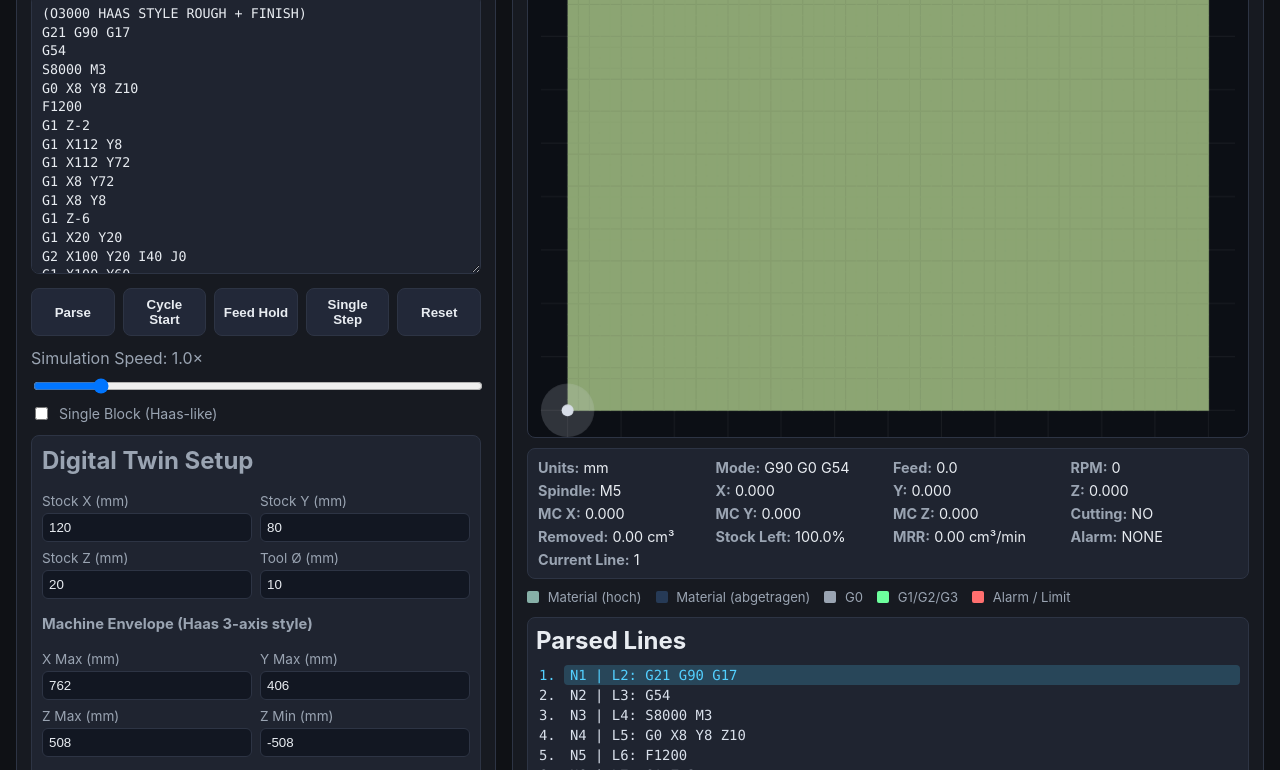
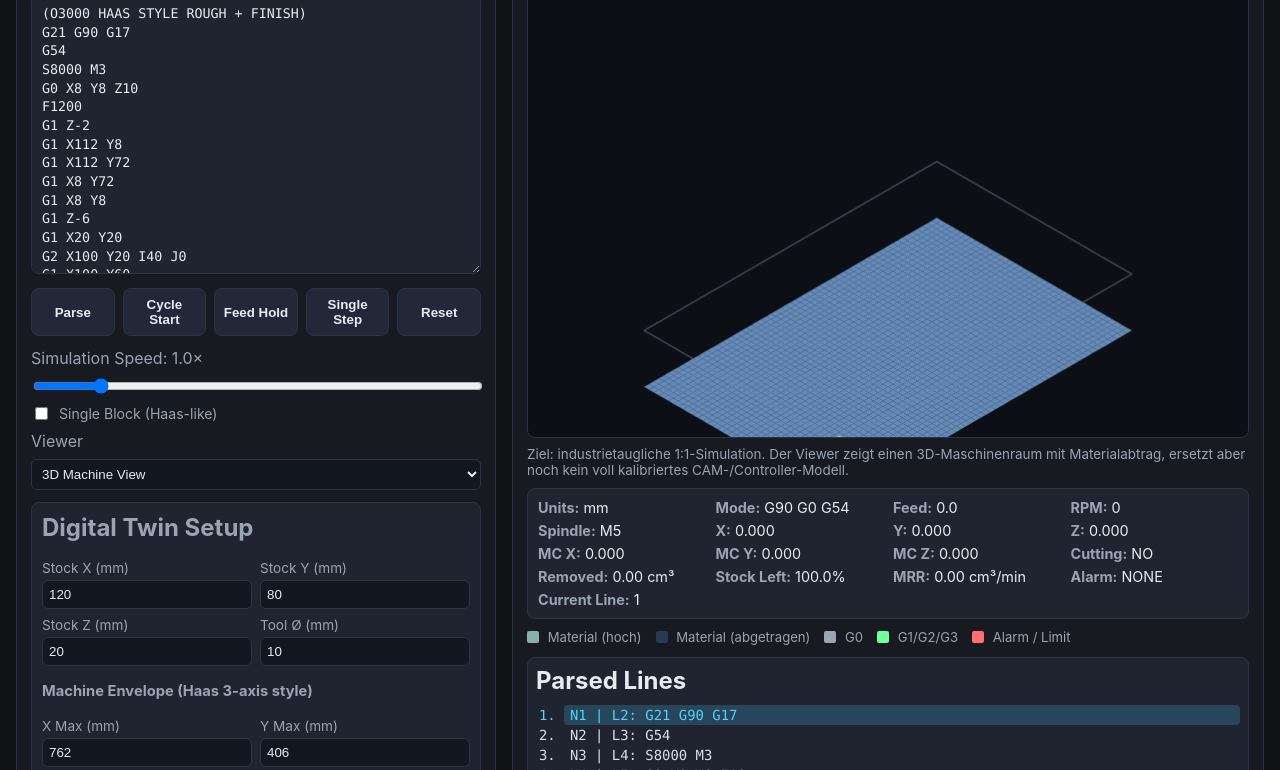
Before and after one commit to kemwe51/Sim4.0, a plain HTML site: page index.html in a window 1280 px wide. Shown: the part 76-846 px from the top of the page. Drawn offline with Linux system fonts and the light colour scheme.

Commit message:
Add 3D machine viewer mode for CNC removal simulation

```diff
--- a/app.js
+++ b/app.js
@@ -35,6 +35,7 @@ const singleBlockInput = $('singleBlock');
 
 const speedSlider = $('speedSlider');
 const speedValue = $('speedValue');
+const viewModeSelect = $('viewMode');
 const parsedLinesEl = $('parsedLines');
 
 const stockWidthInput = $('stockWidth');
@@ -133,6 +134,7 @@ const state = {
   lineAccumulator: 0,
   lastTs: null,
   mrrCm3PerMin: 0,
+  viewMode: '3d',
 };
 
 function cleanLine(line) {
@@ -533,17 +535,117 @@ function drawTool(bounds, w, h) {
   ctx.fill();
 }
 
+function projectIso(point, w, h) {
+  const stock = state.setup.stock;
+  const x = point.x - stock.width / 2;
+  const y = point.y - stock.height / 2;
+  const z = point.z;
+  const angle = Math.PI / 6;
+  const isoX = (x - y) * Math.cos(angle);
+  const isoY = (x + y) * Math.sin(angle) - z;
+  const spanX = (stock.width + stock.height) * 0.5 + 40;
+  const spanY = stock.depth + (stock.width + stock.height) * 0.3 + 60;
+  const scale = Math.min(w / spanX, h / spanY) * 0.82;
+  return {
+    x: w / 2 + isoX * scale,
+    y: h * 0.72 - isoY * scale,
+  };
+}
+
+function drawMachineFrame3D(w, h) {
+  const stock = state.setup.stock;
+  const frame = [
+    { x: 0, y: 0, z: 0 },
+    { x: stock.width, y: 0, z: 0 },
+    { x: stock.width, y: stock.height, z: 0 },
+    { x: 0, y: stock.height, z: 0 },
+  ].map((p) => projectIso(p, w, h));
+
+  ctx.save();
+  ctx.strokeStyle = 'rgba(140,155,185,0.5)';
+  ctx.lineWidth = 1.2;
+  ctx.beginPath();
+  ctx.moveTo(frame[0].x, frame[0].y);
+  for (let i = 1; i < frame.length; i += 1) ctx.lineTo(frame[i].x, frame[i].y);
+  ctx.closePath();
+  ctx.stroke();
+  ctx.restore();
+}
+
+function drawStock3D(w, h) {
+  if (!state.heightmap) return;
+  const dx = state.setup.stock.width / state.cellsX;
+  const dy = state.setup.stock.height / state.cellsY;
+  const depth = state.setup.stock.depth;
+
+  for (let iy = 0; iy < state.cellsY; iy += 1) {
+    for (let ix = 0; ix < state.cellsX; ix += 1) {
+      const hCell = state.heightmap[iy][ix];
+      const ratio = Math.max(0, Math.min(1, hCell / Math.max(0.001, depth)));
+      const shade = Math.round(55 + ratio * 130);
+      const pA = projectIso({ x: ix * dx, y: iy * dy, z: hCell }, w, h);
+      const pB = projectIso({ x: (ix + 1) * dx, y: iy * dy, z: hCell }, w, h);
+      const pC = projectIso({ x: (ix + 1) * dx, y: (iy + 1) * dy, z: hCell }, w, h);
+      const pD = projectIso({ x: ix * dx, y: (iy + 1) * dy, z: hCell }, w, h);
+      ctx.fillStyle = `rgb(${Math.round(shade * 0.55)}, ${Math.round(shade * 0.75)}, ${shade})`;
+      ctx.beginPath();
+      ctx.moveTo(pA.x, pA.y);
+      ctx.lineTo(pB.x, pB.y);
+      ctx.lineTo(pC.x, pC.y);
+      ctx.lineTo(pD.x, pD.y);
+      ctx.closePath();
+      ctx.fill();
+    }
+  }
+}
+
+function drawPath3D(w, h) {
+  for (const seg of state.pathSegments) {
+    const a = projectIso(seg.from, w, h);
+    const b = projectIso(seg.to, w, h);
+    ctx.save();
+    ctx.setLineDash(seg.motion === 'G0' ? [7, 5] : []);
+    ctx.strokeStyle = seg.motion === 'G0' ? '#9aa4b2' : '#6dff9d';
+    ctx.lineWidth = seg.motion === 'G0' ? 1.4 : 2.2;
+    ctx.beginPath();
+    ctx.moveTo(a.x, a.y);
+    ctx.lineTo(b.x, b.y);
+    ctx.stroke();
+    ctx.restore();
+  }
+}
+
+function drawTool3D(w, h) {
+  const tool = projectIso(state.machine.position, w, h);
+  ctx.beginPath();
+  ctx.arc(tool.x, tool.y, 7, 0, Math.PI * 2);
+  ctx.fillStyle = state.alarm ? '#ff6f6f' : (state.machine.spindleOn ? '#53d0ff' : '#d7dde7');
+  ctx.fill();
+}
+
+function draw3DScene(w, h) {
+  drawMachineFrame3D(w, h);
+  drawStock3D(w, h);
+  drawPath3D(w, h);
+  drawTool3D(w, h);
+}
+
 function draw() {
   ensureCanvasSize();
   const w = canvas.width;
   const h = canvas.height;
   ctx.clearRect(0, 0, w, h);
 
-  const bounds = computeBounds();
-  drawGrid(bounds, w, h);
-  drawStock(bounds, w, h);
-  drawPath(bounds, w, h);
-  drawTool(bounds, w, h);
+  if (state.viewMode === '2d') {
+    const bounds = computeBounds();
+    drawGrid(bounds, w, h);
+    drawStock(bounds, w, h);
+    drawPath(bounds, w, h);
+    drawTool(bounds, w, h);
+    return;
+  }
+
+  draw3DScene(w, h);
 }
 
 function renderParsedLines() {
@@ -625,6 +727,11 @@ feedOverrideInput.addEventListener('change', () => {
   updateUI();
 });
 
+viewModeSelect.addEventListener('change', () => {
+  state.viewMode = viewModeSelect.value === '2d' ? '2d' : '3d';
+  draw();
+});
+
 [
   stockWidthInput,
   stockHeightInput,
@@ -647,6 +754,7 @@ function boot() {
   editor.value = exampleProgram;
   state.speed = Number(speedSlider.value);
   speedValue.textContent = `${state.speed.toFixed(1)}×`;
+  state.viewMode = viewModeSelect.value === '2d' ? '2d' : '3d';
   parseAndReset();
 }
 
--- a/index.html
+++ b/index.html
@@ -24,6 +24,11 @@
           <label for="speedSlider">Simulation Speed: <span id="speedValue">1.0×</span></label>
           <input id="speedSlider" type="range" min="0.2" max="6" step="0.1" value="1" />
           <label class="checkline"><input id="singleBlock" type="checkbox" /> Single Block (Haas-like)</label>
+          <label for="viewMode">Viewer</label>
+          <select id="viewMode">
+            <option value="3d" selected>3D Machine View</option>
+            <option value="2d">2D Top View</option>
+          </select>
         </div>
 
         <div class="setup-panel">
@@ -55,6 +60,10 @@
 
       <section class="right-panel">
         <canvas id="toolpathCanvas" width="900" height="600"></canvas>
+        <p class="viewer-note">
+          Ziel: industrietaugliche 1:1-Simulation. Der Viewer zeigt einen 3D-Maschinenraum mit Materialabtrag,
+          ersetzt aber noch kein voll kalibriertes CAM-/Controller-Modell.
+        </p>
         <div class="status-panel">
           <div><strong>Units:</strong> <span id="statusUnits">mm</span></div>
           <div><strong>Mode:</strong> <span id="statusMode">G90 G0</span></div>
--- a/style.css
+++ b/style.css
@@ -109,6 +109,21 @@ input[type='range'] {
   width: 100%;
 }
 
+
+.speed-control select {
+  background: #121722;
+  border: 1px solid var(--border);
+  border-radius: 6px;
+  color: var(--text);
+  padding: 6px;
+}
+
+.viewer-note {
+  margin: 8px 0 0;
+  color: var(--muted);
+  font-size: 0.84rem;
+}
+
 .setup-grid input {
   background: #121722;
   border: 1px solid var(--border);
```
Also changed, not shown: README.md.
